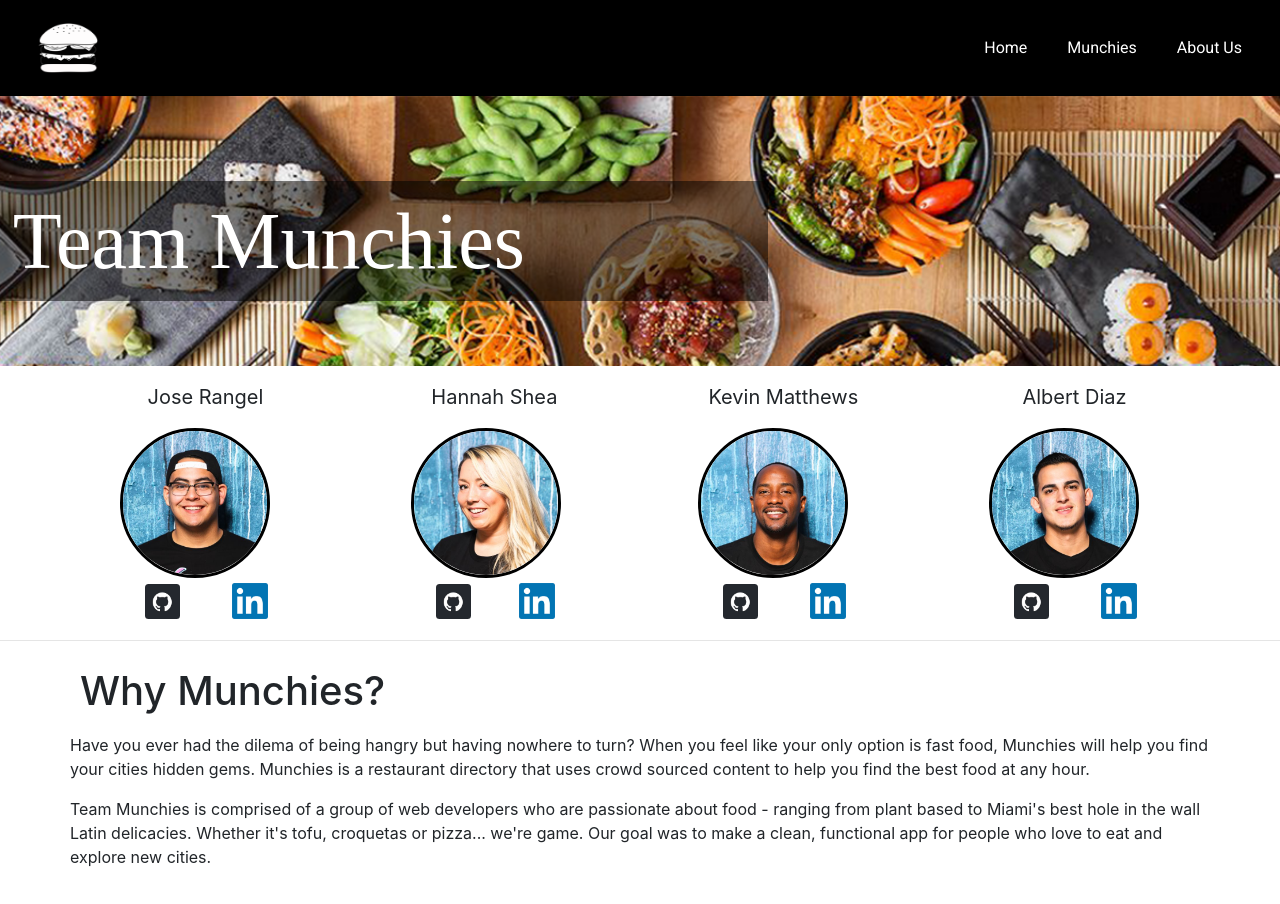
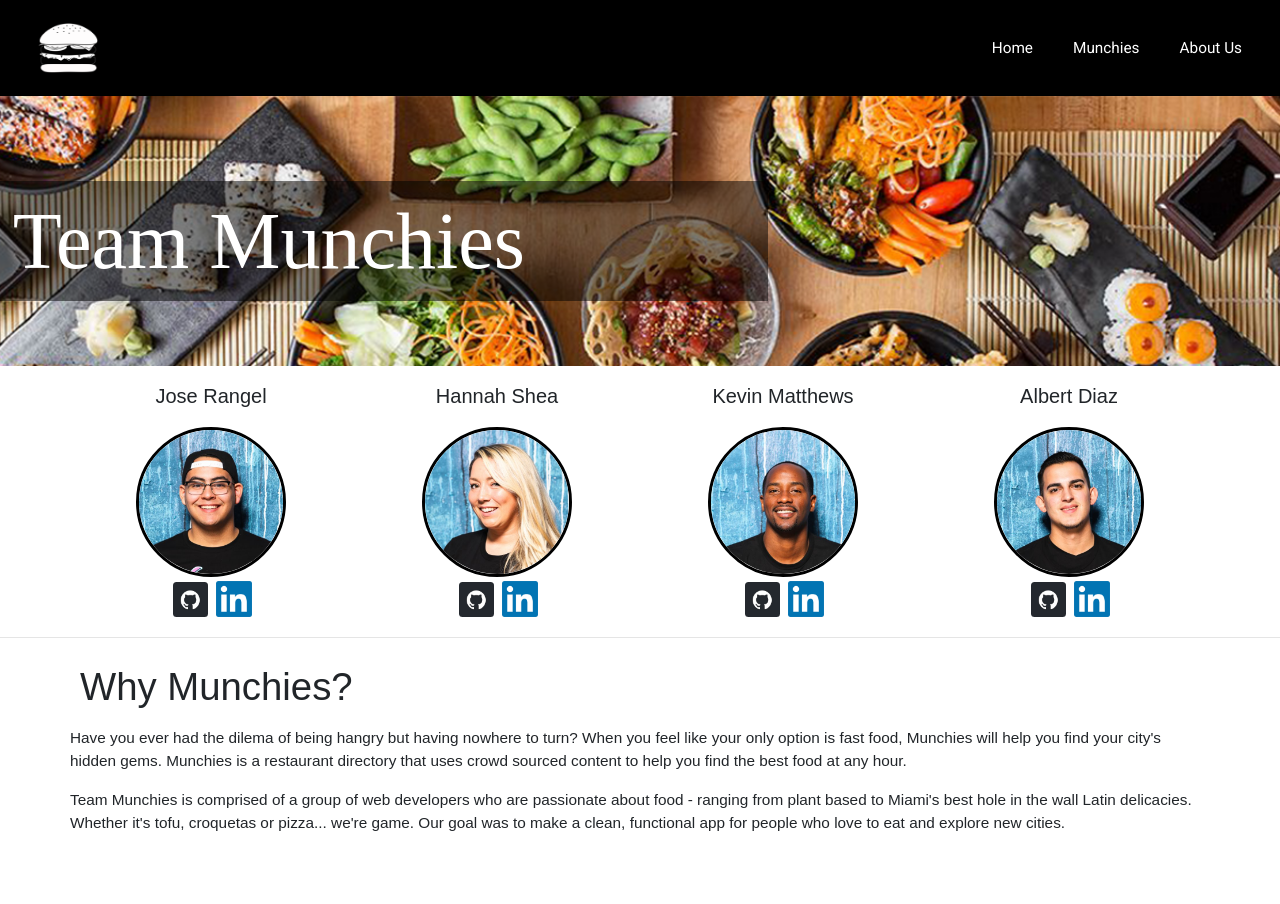
Before and after one commit to wyncode/C36_midterm_albert_hannah_jose_kevin, a React (Create React App) app in the folder client/: page /about-us in a window 1280 px wide. Shown: the top 904 px of the page. Built offline with nearby package versions, Linux system fonts and the light colour scheme; a web font is replaced by a local one.

Commit message:
final result from everybody

```diff
--- a/client/src/App.css
+++ b/client/src/App.css
@@ -1,13 +1,21 @@
-/* JUST FOR DEMO PURPORSES, REPLACE WITH YOUR OWN CODE */
-
+body,
+html {
+  font-family: Arial;
+  font-size: 11.5pt;
+  height: 100%;
+  margin: 0;
+  padding: 0;
+  border: 0;
+  background-attachment: fixed;
+}
 #background-img {
   background-repeat: no-repeat;
   height: 100vh;
   width: 100%;
   background-size: cover;
   background-image: url(./components/images/home.jpg);
+  background-attachment: fixed;
 }
-
 #header-home1 {
   font-family: didact + gothic;
   font-size: 60px;
@@ -16,7 +24,6 @@
   margin-bottom: 5px;
   padding: 20px;
 }
-
 #header-home2 {
   font-family: galada;
   font-size: 140px;
@@ -25,7 +32,6 @@
   opacity: 100%;
   letter-spacing: 6px;
 }
-
 #header-box {
   background: rgba(0, 0, 0, 0.55);
   color: white;
@@ -34,14 +40,7 @@
   left: 0;
   right: 0;
   width: 100vw;
-  /* width: 100%; */
 }
-
-/* .search-wrapper {
-  display: grid;
-  place-items: center;
-  height: 100vh;
-} */
 .search-box {
   display: flex;
   justify-content: center;
@@ -54,12 +53,6 @@
 .search-box h1 {
   color: white;
 }
-.is-active{
-
-color:  yellow !important;
-
-}
-
 .home-page-input {
   width: 350px;
   height: 50px;
@@ -68,7 +61,6 @@
   padding-left: 15px;
   font-weight: bold;
 }
-
 .home-nav {
   font-family: roboto;
   display: flex;
@@ -79,8 +71,8 @@
   text-decoration: none;
   color: white;
   align-items: center;
+  background-attachment: fixed;
 }
-
 a {
   padding: 20px;
   margin: auto;
@@ -92,14 +84,11 @@
   text-shadow: 5ex;
   color: white;
 }
-
 .burger-animation {
   padding-top: 0;
 }
-
 .burger-button {
   display: flex;
-  /* justify-content: flex-start; */
   background-repeat: no-repeat;
   float: left;
   object-fit: contain;
@@ -107,27 +96,16 @@
   width: 60px;
   align-items: flex-start;
 }
-
 .nav-links {
   text-emphasis-color: white;
-  /* padding-bottom: 20%; */
-/* This is just a sample change to Green. */
 }
-
-#home-nav a {
-  padding: 20px;
-  color:white;
-}
-
 /* //CSS for About Us// */
-
 .about-us-banner {
   background-image: url('./components/images/sushi-full-image.jpg');
   background-repeat: no-repeat;
   background-size: cover;
   padding-top: 150px;
 }
-
 .team-munchies {
   grid-row: 1000px;
   width: 60%;
@@ -139,11 +117,9 @@
   position: relative;
   bottom: 65px;
 }
-
 .our-names {
   font-family: didact + gothic;
   font-size: 20px;
-  /* margin: none; */
 }
 .flex-picture-names {
   display: flex;
@@ -153,20 +129,16 @@
   height: auto;
   width: auto;
 }
-
 .profile-block {
   object-fit: contain;
 }
-
 .inner-flex {
   text-align: center;
 }
-
 .our-names {
   text-align: center;
 }
 .about-pic {
-  /* margin: 10px; */
   height: 150px;
   width: 150px;
   object-fit: cover;
@@ -174,7 +146,6 @@
   border-radius: 360%;
   border: 3px solid black;
 }
-
 .about-pic:hover {
   opacity: 75%;
   transform: scale(1.1);
@@ -199,43 +170,34 @@
   opacity: 75%;
   transform: scale(1.1);
 }
-
 .about-paragraph {
   text-align: left;
   padding-left: 70px;
   padding-right: 70px;
   padding-bottom: 60px;
 }
-
 .why-munchies {
   padding: 10px;
 }
-
-.filters{
+.filters {
   display: flex;
   justify-content: center;
   margin: 20px 0;
   font-family: roboto;
-
-
 }
-
 .options {
   display: flex;
   justify-content: center;
 }
-
 select {
   margin-right: 10px;
 }
-
 .place-search {
   margin-left: 5px;
   width: 250px;
   border-radius: 5px;
   border: 1.4px solid #cccccc;
 }
-/* .search-name-location {
-
-} */
-/* END DEMO */
+.is-active {
+  color: yellow !important;
+}
--- a/client/src/components/Pages/About-Us.js
+++ b/client/src/components/Pages/About-Us.js
@@ -5,9 +5,7 @@
 import Albert from '../images/DiazAlbert.jpg';
 import github from '../images/github.jpg';
 import linkedin from '../images/LinkedIn-Logo.png';
-
 const About = () => {
-
   return (
     <React.Fragment>
       <div className="about-us-banner">
@@ -18,38 +16,34 @@
           <p className="our-names">Jose Rangel</p>
           <img src={Jose} alt="jose" className="about-pic" />
           <div className="inner-flex">
-          <a href="https://github.com/josedani08200" target="_blank"> <img src={github} alt="github" className="github-logo" /></a>
-          <a href="https://www.linkedin.com/in/jose-rangel-101b26163/" target="_blank"> <img src={linkedin} alt="linkedin" className="linkedin-logo" /></a>
+            <img src={github} alt="github" className="github-logo" />
+            <img src={linkedin} alt="linkedin" className="linkedin-logo" />
           </div>
         </div>
-
         <div className="profile-block">
           <p className="our-names">Hannah Shea</p>
           <img src={Hannah} alt="hannah" className="about-pic" />
           <div className="inner-flex">
-          <a href="https://github.com/hbshea" target="_blank"><img src={github} alt="github" className="github-logo" /></a>
-          <a href="https://www.linkedin.com/in/hannah-shea-aba22b31/" target="_blank"><img src={linkedin} alt="linkedin" className="linkedin-logo" /></a>
+            <img src={github} alt="github" className="github-logo" />
+            <img src={linkedin} alt="linkedin" className="linkedin-logo" />
           </div>
         </div>
-
         <div className="profile-block">
           <p className="our-names">Kevin Matthews</p>
           <img src={Kevin} alt="kevin" className="about-pic" />
           <div className="inner-flex">
-          <a href="https://github.com/KevinKM3" target="_blank"><img src={github} alt="github" className="github-logo" /></a>
-          <a href="https://www.linkedin.com/in/kevin-matthews-0b28b943/" target="_blank"> <img src={linkedin} alt="linkedin" className="linkedin-logo" /></a>
+            <img src={github} alt="github" className="github-logo" />
+            <img src={linkedin} alt="linkedin" className="linkedin-logo" />
           </div>
         </div>
-
         <div className="profile-block">
           <p className="our-names">Albert Diaz</p>
           <img src={Albert} alt="albert" className="about-pic" />
           <div className="inner-flex">
-          <a href="https://github.com/l2albert" target="_blank"><img src={github} alt="github" className="github-logo" /></a>
-          <a href="https://www.linkedin.com/in/albert-diaz-13758819b/" target="_blank"> <img src={linkedin} alt="linkedin" className="linkedin-logo" /></a>
+            <img src={github} alt="github" className="github-logo" />
+            <img src={linkedin} alt="linkedin" className="linkedin-logo" />
           </div>
         </div>
-
         {/* --> //flex-picture-names// */}
       </div>
       <hr />
@@ -57,8 +51,21 @@
         <div>
           <p className="about-paragraph">
             <h1 class="why-munchies">Why Munchies?</h1>
-            <p>Have you ever had the dilema of being hangry but having nowhere to turn? When you feel like your only option is fast food, Munchies will help you find your cities hidden gems. Munchies is a restaurant directory that uses crowd sourced content to help you find the best food at any hour.</p>
-            <p> Team Munchies is comprised of a group of web developers who are passionate about food - ranging from plant based to Miami's best hole in the wall Latin delicacies. Whether it's tofu, croquetas or pizza... we're game. Our goal was to make a clean, functional app for people who love to eat and explore new cities.</p>
+            <p>
+              Have you ever had the dilema of being hangry but having nowhere to
+              turn? When you feel like your only option is fast food, Munchies
+              will help you find your city's hidden gems. Munchies is a
+              restaurant directory that uses crowd sourced content to help you
+              find the best food at any hour.
+            </p>
+            <p>
+              {' '}
+              Team Munchies is comprised of a group of web developers who are
+              passionate about food - ranging from plant based to Miami's best
+              hole in the wall Latin delicacies. Whether it's tofu, croquetas or
+              pizza... we're game. Our goal was to make a clean, functional app
+              for people who love to eat and explore new cities.
+            </p>
           </p>
         </div>
       </span>
--- a/client/src/components/Pages/Munchies.js
+++ b/client/src/components/Pages/Munchies.js
@@ -2,56 +2,60 @@
 import Container from 'react-bootstrap/Container';
 import Row from 'react-bootstrap/Row';
 import Card from 'react-bootstrap/Card';
-
+import CardDeck from 'react-bootstrap/CardDeck';
 const Munchies = ({ match }) => {
   const [restaurant, setRestaurant] = useState({});
-
   const fetchRestaurant = useCallback(() => {
     fetch(`/api/restaurants/${match.params.id}`)
       .then(response => response.json())
       .then(response => setRestaurant(response));
   }, [match]);
-
   useEffect(() => {
     fetchRestaurant();
   }, [fetchRestaurant]);
-
   return (
-    <div>
+    <div className="body-background">
+      <CardDeck>
         <Container>
           <Row>
-          <Card
-            border="primary"
-            bg="dark"
-            text="white"
-
-          >
+            <Card as="ul" bg="dark" text="white">
               <Card.Header>
                 {' '}
                 <h1>{restaurant.name}</h1>
               </Card.Header>
-
-            <Card.Img variant="top" src={restaurant.image_url} alt="image" />
-
+              <div
+                className="card-image"
+                style={{
+                  backgroundImage: `url(${restaurant.image_url})`,
+                  backgroundPosition: 'center',
+                  backgroundSize: 'cover',
+                  width: 400,
+                  height: '100%',
+                  float: 'center',
+                  marginRight: 20
+                }}
+              ></div>
               <Card.Body>
-              <h1>{restaurant.name}</h1>
                 <h1>{restaurant.display_phone}</h1>
-            </Card.Body>
-          </Card>
                 <h1>Review count: {restaurant.review_count}</h1>
                 {(restaurant.reviews || []).map(review => {
                   return (
                     <Fragment key={review}>
-                <div>{review.text}</div>
-                <div>{review.user.name}</div>
-                <img src={review.user.image_url} alt="profile" />
+                      <div>
+                        <p>{review.text}</p>
+                      </div>
+                      <div>
+                        <p>{review.user.name}</p>
+                      </div>
                     </Fragment>
                   );
                 })}
+              </Card.Body>
+            </Card>
           </Row>
         </Container>
+      </CardDeck>
     </div>
   );
 };
-
 export default Munchies;
--- a/client/src/components/Pages/Results.js
+++ b/client/src/components/Pages/Results.js
@@ -2,24 +2,17 @@
 import axios from 'axios';
 import { useRouter } from '../../custom_hooks';
 import { Link } from 'react-router-dom';
-import Container from 'react-bootstrap/Container';
-import Row from 'react-bootstrap/Row';
 import Card from 'react-bootstrap/Card';
 import Button from 'react-bootstrap/Button';
-import CardColumns from 'react-bootstrap/CardColumns';
 import CardDeck from 'react-bootstrap/CardDeck';
-import Col from 'react-bootstrap/Col';
-import Rater from 'react-rater'
-import 'react-rater/lib/react-rater.css'
-import logo from '../images/perfect-burger.png'
-
-
+import Rater from 'react-rater';
+import 'react-rater/lib/react-rater.css';
+import logo from '../images/perfect-burger.png';
 /*****************************
  CONSTANTS
  *****************************/
 const prices = ['$', '$$', '$$$', '$$$$', '$$$$$'];
 const ratings = [0.5, 1, 1.5, 2, 2.5, 3, 3.5, 4, 4.5, 5];
-
 /*****************************
  HOOKS
  *****************************/
@@ -57,7 +50,6 @@
       setLoading(false);
     });
   }, [location]);
-
   const checkFilters = (filterKeys, venue) =>
     filterKeys.every(key => {
       /*******************************************************************************
@@ -81,7 +73,6 @@
   useEffect(() => {
     fetchPlaces();
   }, [fetchPlaces]);
-
   return (
     <>
       <React.Fragment>
@@ -91,7 +82,9 @@
         </div>
         <div className="options">
           <select onChange={handleChangeFilter('price')}>
-            <option value="" selected>price</option>
+            <option value="" selected>
+              price
+            </option>
             {prices.map((price, index) => (
               <option key={index} value={price}>
                 {price}
@@ -99,7 +92,9 @@
             ))}
           </select>
           <select onChange={handleChangeFilter('rating', true)}>
-            <option value="" selected>rating</option>
+            <option value="" selected>
+              rating
+            </option>
             {ratings.map((rating, index) => (
               <option key={index} value={rating}>
                 {rating}
@@ -114,7 +109,15 @@
         </div>
         {/* ternary to show the loader or venues based on loading state */}
         {loading ? (
+          <div
+            style={{
+              display: 'flex',
+              justifyContent: 'center',
+              margin: '100px'
+            }}
+          >
             <img src={logo} alt="logo" />
+          </div>
         ) : (
           <div className="restaurantslist">
             <CardDeck style={{ justifyContent: 'center' }}>
@@ -133,22 +136,26 @@
                       border="primary"
                       bg="dark"
                       text="white"
-                        style={{ width: '25rem', height: '25rem', margin: 10, padding: 20, justifyContent: 'center', backgroundPosition: 'center' }}
+                      style={{
+                        width: '25rem',
+                        height: '25rem',
+                        margin: 10,
+                        padding: 20,
+                        justifyContent: 'center',
+                        backgroundPosition: 'center'
+                      }}
                     >
-                        <Card.Title><h3>{venue.name}</h3></Card.Title>
+                      <Card.Title>
+                        <h3>{venue.name}</h3>
+                      </Card.Title>
                       <Card.Subtitle>
-
                         <Rater rating={venue.rating} onRating={venue.rating} />
                         {venue.rating}
-
-
                       </Card.Subtitle>
                       {/*
-
                       <Card.Img variant="top"
                           src={venue.image_url}
                         alt={venue.name}/>*/}
-
                       <div
                         className="card-image"
                         style={{
@@ -159,7 +166,6 @@
                           height: '12rem'
                         }}
                       ></div>
-
                       <Card.Body>
                         <Card.Title>
                           {venue.location.display_address.join(' ')}
@@ -178,5 +184,4 @@
     </>
   );
 };
-
 export default Results;
```
Also changed, not shown: client/package.json (line endings or trailing spaces). Lines whose indentation alone changed are shown as unchanged.
